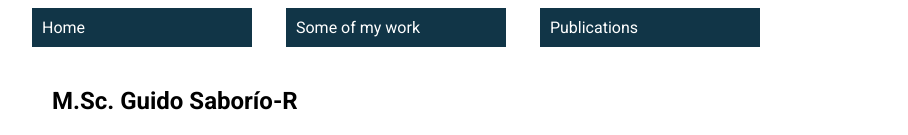
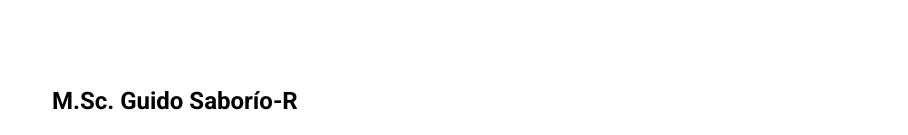
Before and after one commit to GuidoSaborio/GuidoSaborio.github.io, a plain HTML site: page index.html in a window 1280 px wide. Shown: the top 135 px of the page, without its empty margins (6-914 px from the left). Drawn offline with Linux system fonts and the light colour scheme.

Commit message:
Update index.html

```diff
--- a/index.html
+++ b/index.html
@@ -15,10 +15,9 @@
         .tab {
             display: inline-block;
             padding: 10px 10px;
-            background-color: #113547;
             color: #fff;
             cursor: pointer;
-            margin-left: 30px;
+            margin-right: 30px;
             width:200px;
 
         }
```
